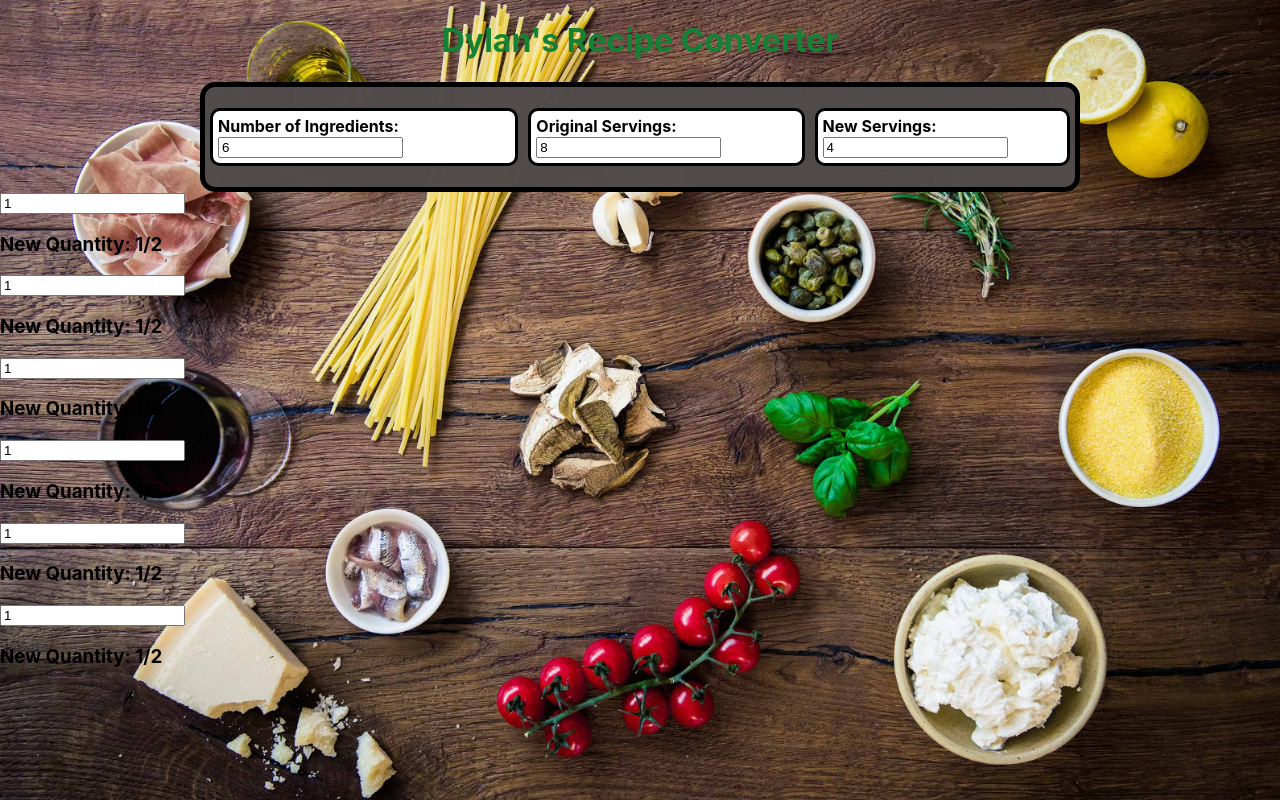
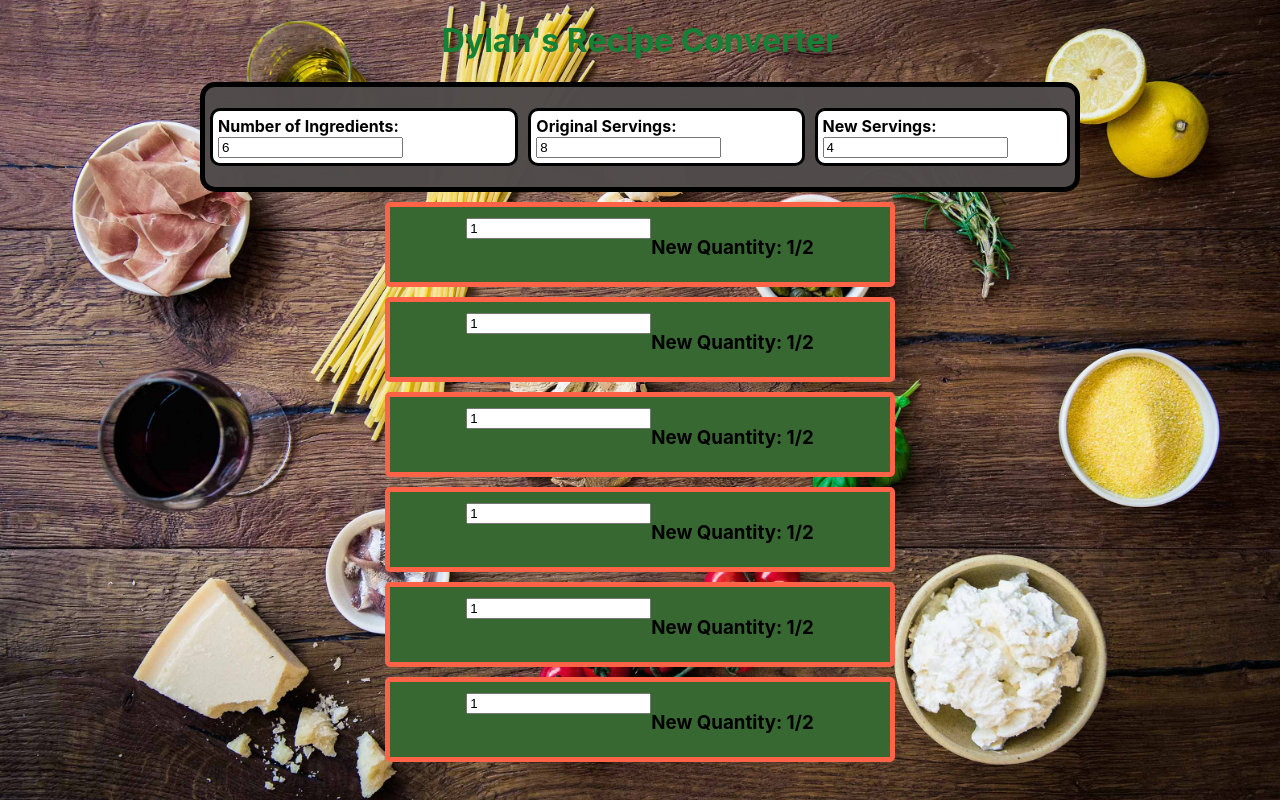
Before and after one commit to DylanLaw03/recipe-converter, a React (Create React App) app: page / in a window 1280 px wide. Built offline with nearby package versions, Linux system fonts and the light colour scheme.

Commit message:
Worked on CSS

```diff
--- a/src/App.css
+++ b/src/App.css
@@ -58,3 +58,23 @@ body {
     margin-right: 5px;
     border-radius: 10px;
 }
+.ingredients-input {
+    display: flex;
+    flex-direction: column;
+    align-items: center;
+    justify-content: center;
+}
+
+.ingredients-input-bar {
+    display: flex;
+    background-color: rgb(55, 104, 50);
+    width: 500px;
+    justify-content: center;
+    align-content: center;
+    border: 5px solid tomato;
+    border-radius: 5px;
+    margin-top: 10px;
+    padding-top: 10px;
+    height: 65px;
+
+}
--- a/src/App.js
+++ b/src/App.js
@@ -29,7 +29,7 @@ function App() {
 
   return (
     <div>
-      <Header title="test"/>
+      <Header title="Recipe Converter"/>
       <PreInputs
         numIngredients={numIngredients}
         changeNumIngredients={handleNumIngredients}
@@ -38,12 +38,13 @@ function App() {
         newServings={newServings}
         changeNewServings={handleNewServings}
       />
-      <IngredientsInput
-        numIngredients={numIngredients}
-        originalServings={originalServings}
-        newServings={newServings}
-      />
-
+      <div className='ingredients-input'>
+        <IngredientsInput  className='input-bar'
+          numIngredients={numIngredients}
+          originalServings={originalServings}
+          newServings={newServings}
+        />
+      </div>
     </div>
   );
 }
--- a/src/js-scripts/IngredientsInput.js
+++ b/src/js-scripts/IngredientsInput.js
@@ -3,9 +3,10 @@ import { IngredientsInputBar } from './IngredientsInputBar';
 export const IngredientsInput = (props) => {
     let inputBars = [];
     for (let i = 0; i < props.numIngredients; i++) {
-        inputBars.push(<IngredientsInputBar
+        inputBars.push(
+                            <IngredientsInputBar
                             newServings={props.newServings}
-                            originalServings={props.originalServings}/>);
+                            originalServings={props.originalServings} />);
     }
     return inputBars;
 }
--- a/src/js-scripts/IngredientsInputBar.js
+++ b/src/js-scripts/IngredientsInputBar.js
@@ -43,8 +43,8 @@ export const IngredientsInputBar = (props) => {
     }
 
     return (
-        <div>
-            <form>
+        <div className='ingredients-input-bar'>
+            <form className='input'>
                 <input
                     type='number'
                     id='quantity'
@@ -52,7 +52,7 @@ export const IngredientsInputBar = (props) => {
                     onChange={getVariables}
                 />
             </form>
-            <h3>New Quantity: {fractionalize( ( (props.newServings / props.originalServings) * quantity) )}</h3>
+            <h3 className='new-quantity'>New Quantity: {fractionalize( ( (props.newServings / props.originalServings) * quantity) )}</h3>
 
         </div>
     );
```
